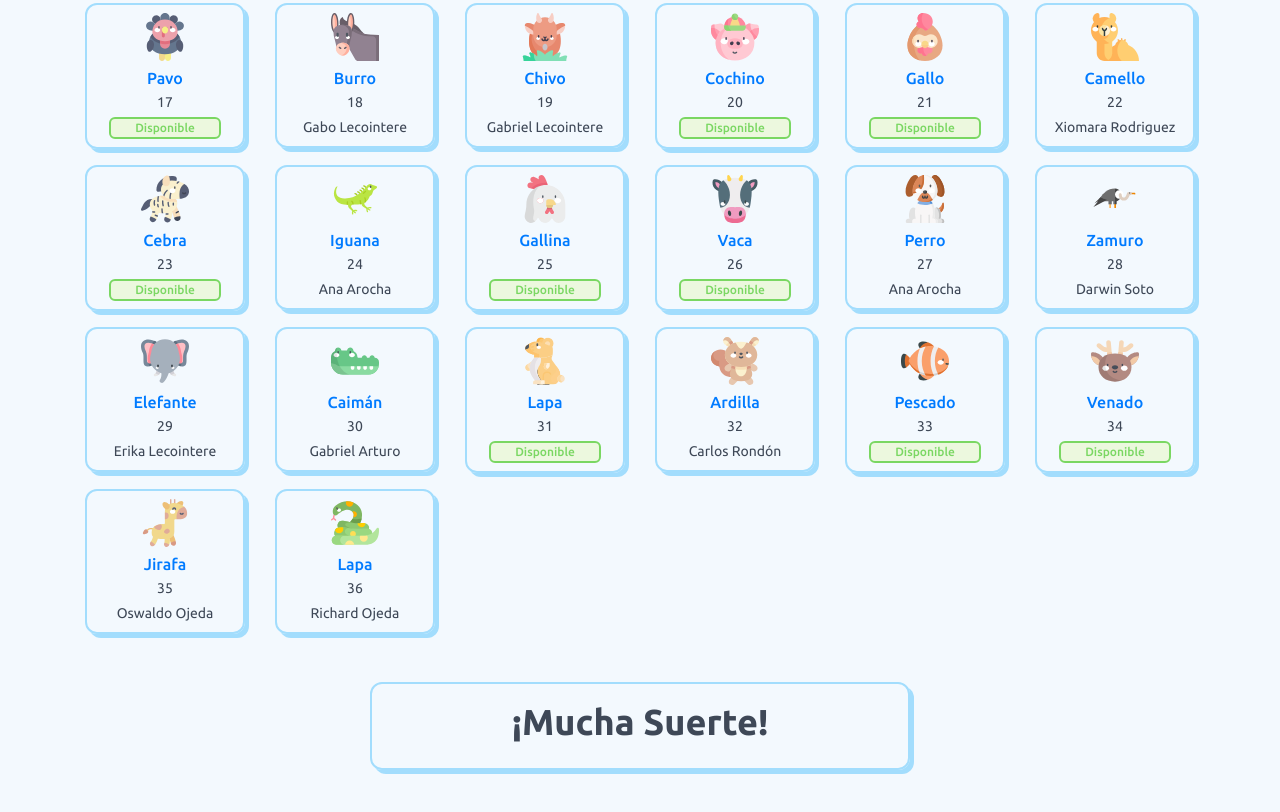
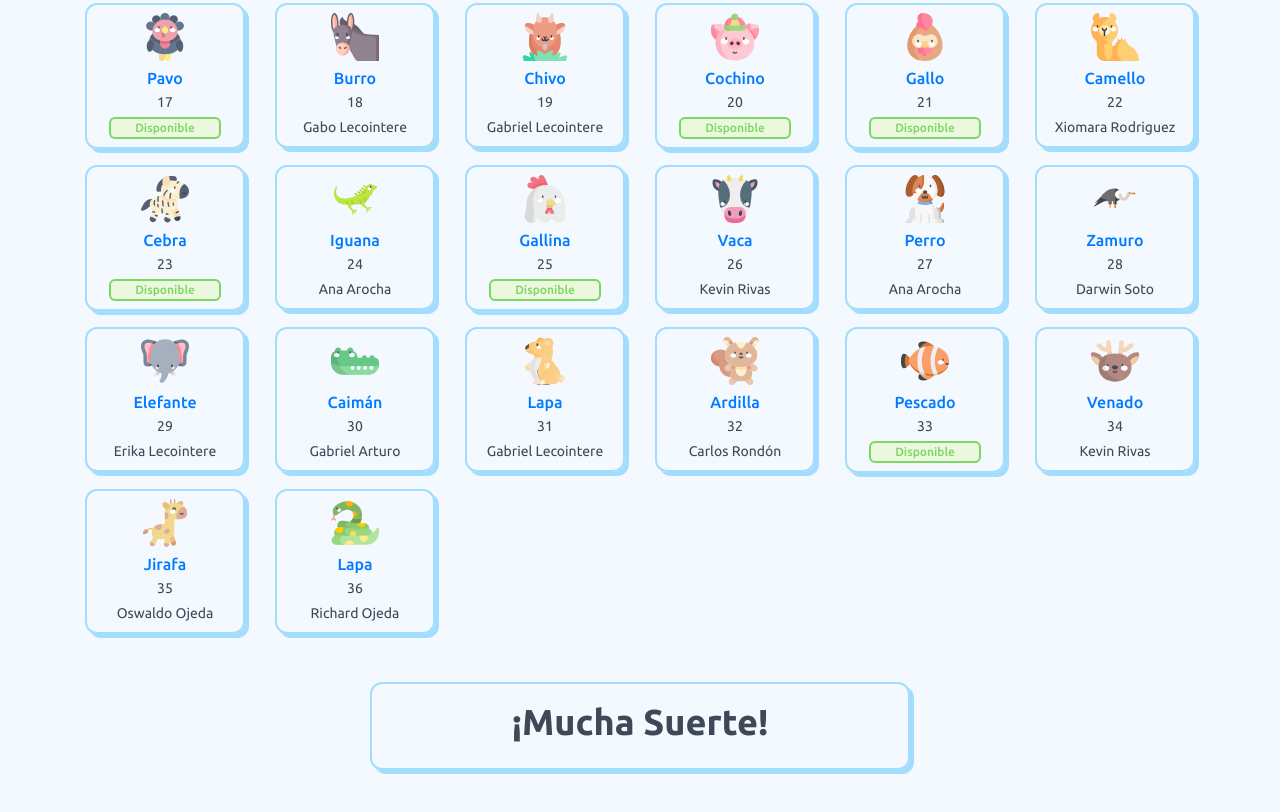
Before and after one commit to carlossacem/phone-giveaway, a website: page index.html in a window 1280 px wide. Shown: the part 1454-2266 px from the top of the page. Drawn offline with nearby package versions, Linux system fonts and the light colour scheme.

Commit message:
apartado de número 26, 31, 34

```diff
--- a/index.html
+++ b/index.html
@@ -49,7 +49,8 @@
                             </svg>
                         </div>
                         <div class="facebook d-flex justify-content-center align-items-center">
-                            <svg xmlns="http://www.w3.org/2000/svg" width="24" height="24" fill="#fff" class="bi bi-facebook" viewBox="0 0 16 16">
+                            <svg xmlns="http://www.w3.org/2000/svg" width="24" height="24" fill="#fff
+                            " class="bi bi-facebook" viewBox="0 0 16 16">
                                 <path d="M16 8.049c0-4.446-3.582-8.05-8-8.05C3.58 0-.002 3.603-.002 8.05c0 4.017 2.926 7.347 6.75 7.951v-5.625h-2.03V8.05H6.75V6.275c0-2.017 1.195-3.131 3.022-3.131.876 0 1.791.157 1.791.157v1.98h-1.009c-.993 0-1.303.621-1.303 1.258v1.51h2.218l-.354 2.326H9.25V16c3.824-.604 6.75-3.934 6.75-7.951z"/>
                             </svg>
                         </div>
@@ -990,9 +991,7 @@
                             </svg>
                             <h6 class="text-primary mb-1">Vaca</h6>
                             <div class="mb-1">26</div>
-                            <a href="https://wa.me/484129408671">
-                                <span class="badge badge-success px-4">Disponible</span>
-                            </a>
+                            <div>Kevin Rivas</div>
                         </div>
                     </div>
                 </div>
@@ -1163,9 +1162,7 @@
                             </svg>
                             <h6 class="text-primary mb-1">Lapa</h6>
                             <div class="mb-1">31</div>
-                            <a href="https://wa.me/484129408671">
-                                <span class="badge badge-success px-4">Disponible</span>
-                            </a>
+                            <div>Gabriel Lecointere</div>
                         </div>
                     </div>
                 </div>
@@ -1276,9 +1273,7 @@
                             </svg>
                             <h6 class="text-primary mb-1">Venado</h6>
                             <div class="mb-1">34</div>
-                            <a href="https://wa.me/484129408671">
-                                <span class="badge badge-success px-4">Disponible</span>
-                            </a>
+                            <div>Kevin Rivas</div>
                         </div>
                     </div>
                 </div>
```
